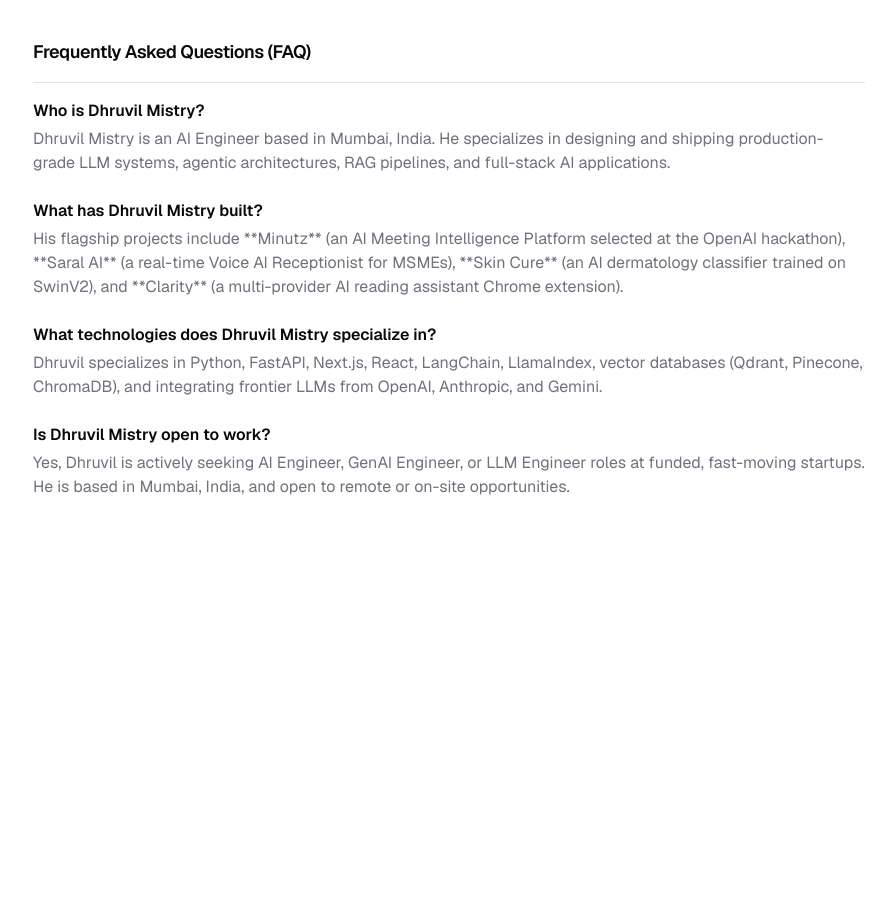
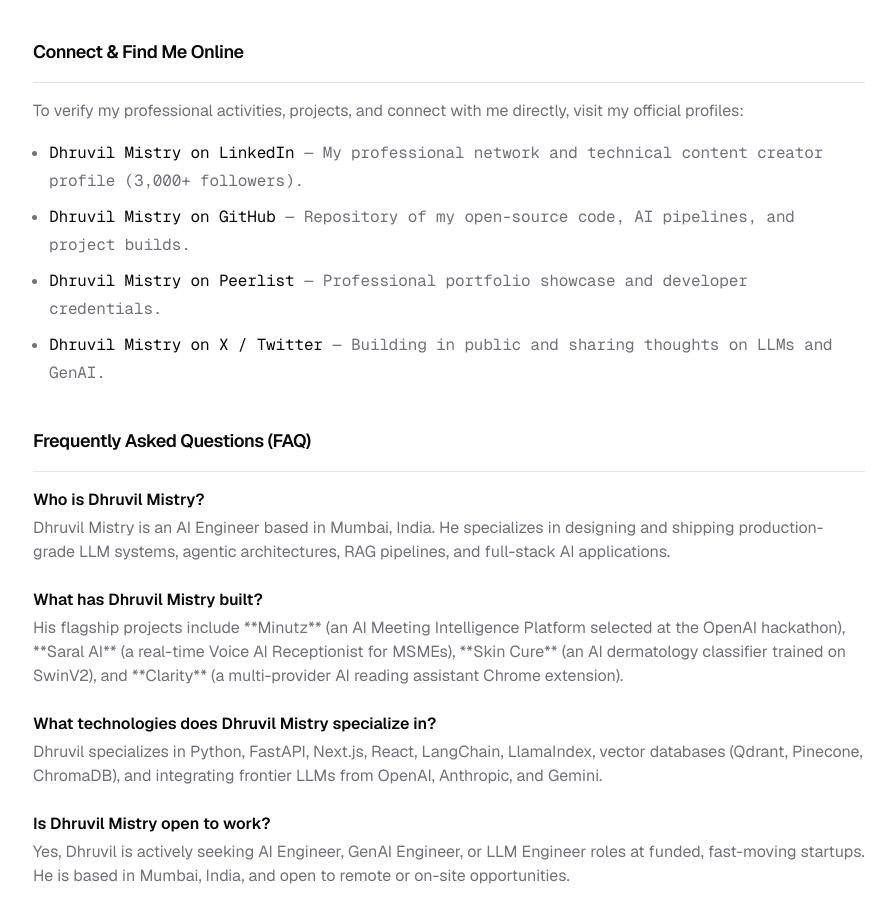
Before and after one commit to dhruvil-codes/bydhruvil, a Next.js app: page /bio in a window 1280 px wide. Shown: the part 1220-2142 px from the top of the page, without its empty margins (191-1087 px from the left). Before the commit the page ends 1759 px from the top, so only its background shows below. Built offline with nearby package versions, Linux system fonts and the light colour scheme.

Commit message:
feat: implement SERP domination via footer backlink networks and route layouts

```diff
--- a/app/bio/page.tsx
+++ b/app/bio/page.tsx
@@ -141,6 +141,63 @@
 
           <div className="mt-10">
             <h3 className="font-semibold tracking-tight text-foreground text-lg mb-4">
+              Connect & Find Me Online
+            </h3>
+            <div className="border-t border-border pt-4">
+              <p className="text-sm sm:text-base text-muted-foreground mb-4">
+                To verify my professional activities, projects, and connect with me directly, visit my official profiles:
+              </p>
+              <ul className="text-sm sm:text-base leading-7 text-muted-foreground tracking-[-0.01em] list-disc list-outside ml-4 space-y-2 font-mono">
+                <li>
+                  <a
+                    href="https://www.linkedin.com/in/dhruvilmistry16/"
+                    target="_blank"
+                    rel="noopener noreferrer"
+                    className="text-foreground hover:underline"
+                  >
+                    Dhruvil Mistry on LinkedIn
+                  </a>{" "}
+                  — My professional network and technical content creator profile (3,000+ followers).
+                </li>
+                <li>
+                  <a
+                    href="https://github.com/dhruvil-codes"
+                    target="_blank"
+                    rel="noopener noreferrer"
+                    className="text-foreground hover:underline"
+                  >
+                    Dhruvil Mistry on GitHub
+                  </a>{" "}
+                  — Repository of my open-source code, AI pipelines, and project builds.
+                </li>
+                <li>
+                  <a
+                    href="https://peerlist.io/bydhruvil"
+                    target="_blank"
+                    rel="noopener noreferrer"
+                    className="text-foreground hover:underline"
+                  >
+                    Dhruvil Mistry on Peerlist
+                  </a>{" "}
+                  — Professional portfolio showcase and developer credentials.
+                </li>
+                <li>
+                  <a
+                    href="https://x.com/bydhruvil"
+                    target="_blank"
+                    rel="noopener noreferrer"
+                    className="text-foreground hover:underline"
+                  >
+                    Dhruvil Mistry on X / Twitter
+                  </a>{" "}
+                  — Building in public and sharing thoughts on LLMs and GenAI.
+                </li>
+              </ul>
+            </div>
+          </div>
+
+          <div className="mt-10">
+            <h3 className="font-semibold tracking-tight text-foreground text-lg mb-4">
               Frequently Asked Questions (FAQ)
             </h3>
             <div className="border-t border-border pt-4 space-y-6">
--- a/app/projects/layout.tsx
+++ b/app/projects/layout.tsx
@@ -1,14 +1,16 @@
 import type { Metadata } from "next";
 
 export const metadata: Metadata = {
-  title: "Projects | Dhruvil Mistry",
-  description: "Explore production-grade AI systems, LLM agents, and RAG pipelines designed and built by Dhruvil Mistry.",
+  title: "AI & Full-Stack Projects | Dhruvil Mistry",
+  description:
+    "Explore the AI systems, meeting recorders, voice receptionists, and browser extensions built and shipped by Dhruvil Mistry.",
   alternates: {
     canonical: "https://bydhruvil.in/projects",
   },
   openGraph: {
-    title: "Projects | Dhruvil Mistry",
-    description: "Explore production-grade AI systems, LLM agents, and RAG pipelines designed and built by Dhruvil Mistry.",
+    title: "AI & Full-Stack Projects | Dhruvil Mistry",
+    description:
+      "Explore the AI systems, meeting recorders, voice receptionists, and browser extensions built and shipped by Dhruvil Mistry.",
     url: "https://bydhruvil.in/projects",
     type: "website",
     images: [
@@ -16,14 +18,15 @@
         url: "/images/og-banner.png",
         width: 1200,
         height: 630,
-        alt: "Dhruvil Mistry Projects",
+        alt: "Dhruvil Mistry's Projects Portfolio",
       },
     ],
   },
   twitter: {
     card: "summary_large_image",
-    title: "Projects | Dhruvil Mistry",
-    description: "Explore production-grade AI systems, LLM agents, and RAG pipelines designed and built by Dhruvil Mistry.",
+    title: "AI & Full-Stack Projects | Dhruvil Mistry",
+    description:
+      "Explore the AI systems, meeting recorders, voice receptionists, and browser extensions built and shipped by Dhruvil Mistry.",
     images: ["/images/og-banner.png"],
   },
 };
--- a/app/stack/layout.tsx
+++ b/app/stack/layout.tsx
@@ -2,13 +2,15 @@
 
 export const metadata: Metadata = {
   title: "Tech Stack & Curated Reads | Dhruvil Mistry",
-  description: "Curated reading recommendations and insightful Substack articles on AI engineering, career, and deep learning recommended by Dhruvil Mistry.",
+  description:
+    "Detailed list of technologies, frameworks, databases, and curated technical reading list by Dhruvil Mistry, AI Engineer.",
   alternates: {
     canonical: "https://bydhruvil.in/stack",
   },
   openGraph: {
     title: "Tech Stack & Curated Reads | Dhruvil Mistry",
-    description: "Curated reading recommendations and insightful Substack articles on AI engineering, career, and deep learning recommended by Dhruvil Mistry.",
+    description:
+      "Detailed list of technologies, frameworks, databases, and curated technical reading list by Dhruvil Mistry, AI Engineer.",
     url: "https://bydhruvil.in/stack",
     type: "website",
     images: [
@@ -16,14 +18,15 @@
         url: "/images/og-banner.png",
         width: 1200,
         height: 630,
-        alt: "Dhruvil Mistry Tech Stack",
+        alt: "Dhruvil Mistry's Tech Stack & Reading List",
       },
     ],
   },
   twitter: {
     card: "summary_large_image",
     title: "Tech Stack & Curated Reads | Dhruvil Mistry",
-    description: "Curated reading recommendations and insightful Substack articles on AI engineering, career, and deep learning recommended by Dhruvil Mistry.",
+    description:
+      "Detailed list of technologies, frameworks, databases, and curated technical reading list by Dhruvil Mistry, AI Engineer.",
     images: ["/images/og-banner.png"],
   },
 };
--- a/components/sections/footer.tsx
+++ b/components/sections/footer.tsx
@@ -26,6 +26,46 @@
       itemType="https://schema.org/WPFooter"
     >
       <Crosshairs top={true} bottom={true} />
+      <div className="flex flex-col gap-4 w-full">
+        {/* Crawlable Social Links for Entity & Profile Authority */}
+        <div className="flex flex-wrap items-center justify-center sm:justify-start gap-x-3 gap-y-1.5 text-[11px] font-mono text-muted-foreground/50 border-b border-border/20 pb-3">
+          <a
+            href="https://www.linkedin.com/in/dhruvilmistry16/"
+            target="_blank"
+            rel="noopener noreferrer"
+            className="hover:text-foreground transition-colors"
+          >
+            Dhruvil Mistry LinkedIn
+          </a>
+          <span className="opacity-40">•</span>
+          <a
+            href="https://github.com/dhruvil-codes"
+            target="_blank"
+            rel="noopener noreferrer"
+            className="hover:text-foreground transition-colors"
+          >
+            Dhruvil Mistry GitHub
+          </a>
+          <span className="opacity-40">•</span>
+          <a
+            href="https://peerlist.io/bydhruvil"
+            target="_blank"
+            rel="noopener noreferrer"
+            className="hover:text-foreground transition-colors"
+          >
+            Dhruvil Mistry Peerlist
+          </a>
+          <span className="opacity-40">•</span>
+          <a
+            href="https://x.com/bydhruvil"
+            target="_blank"
+            rel="noopener noreferrer"
+            className="hover:text-foreground transition-colors"
+          >
+            Dhruvil Mistry X / Twitter
+          </a>
+        </div>
+
         <div className="flex flex-col sm:flex-row justify-between w-full items-center gap-4">
           <div className="flex flex-col gap-1 items-center sm:items-start text-center sm:text-left">
             <p
@@ -75,6 +115,7 @@
             </span>
           </FrameButton>
         </div>
+      </div>
     </footer>
   );
 }
```
Lines whose indentation alone changed are shown as unchanged.
